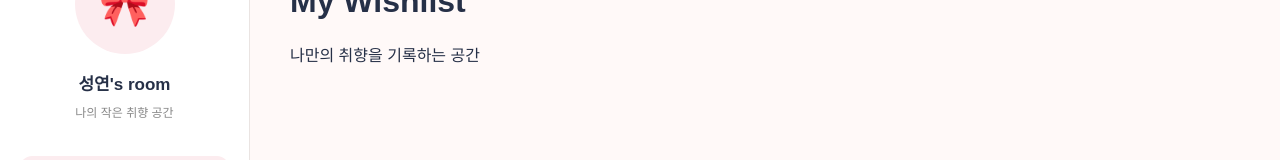
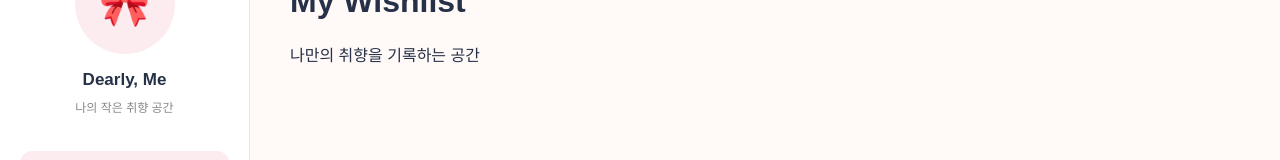
Before and after one commit to seongyeon-dev/Dearly, a React (Vite) app in the folder frontend/: page /wishlist/1 in a window 1280 px wide. Shown: the part 150-310 px from the top of the page. Built offline with nearby package versions, Linux system fonts and the light colour scheme.

Commit message:
style: update sidebar profile title

```diff
--- a/frontend/src/components/Sidebar/Sidebar.tsx
+++ b/frontend/src/components/Sidebar/Sidebar.tsx
@@ -6,7 +6,7 @@ function Sidebar() {
       <div className={styles.profile}>
         <div className={styles.avatar}>🎀</div>
 
-        <h2>성연's room</h2>
+        <h2>Dearly, Me</h2>
         <p>나의 작은 취향 공간</p>
       </div>
 
```
